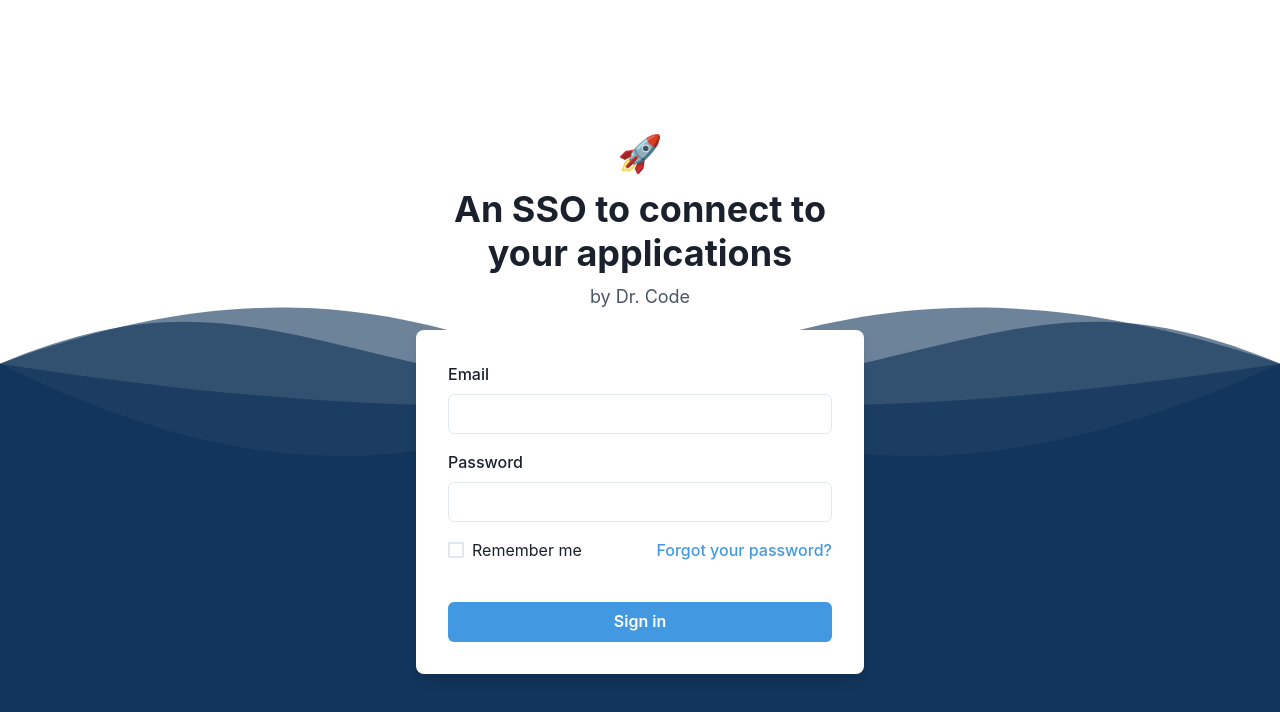
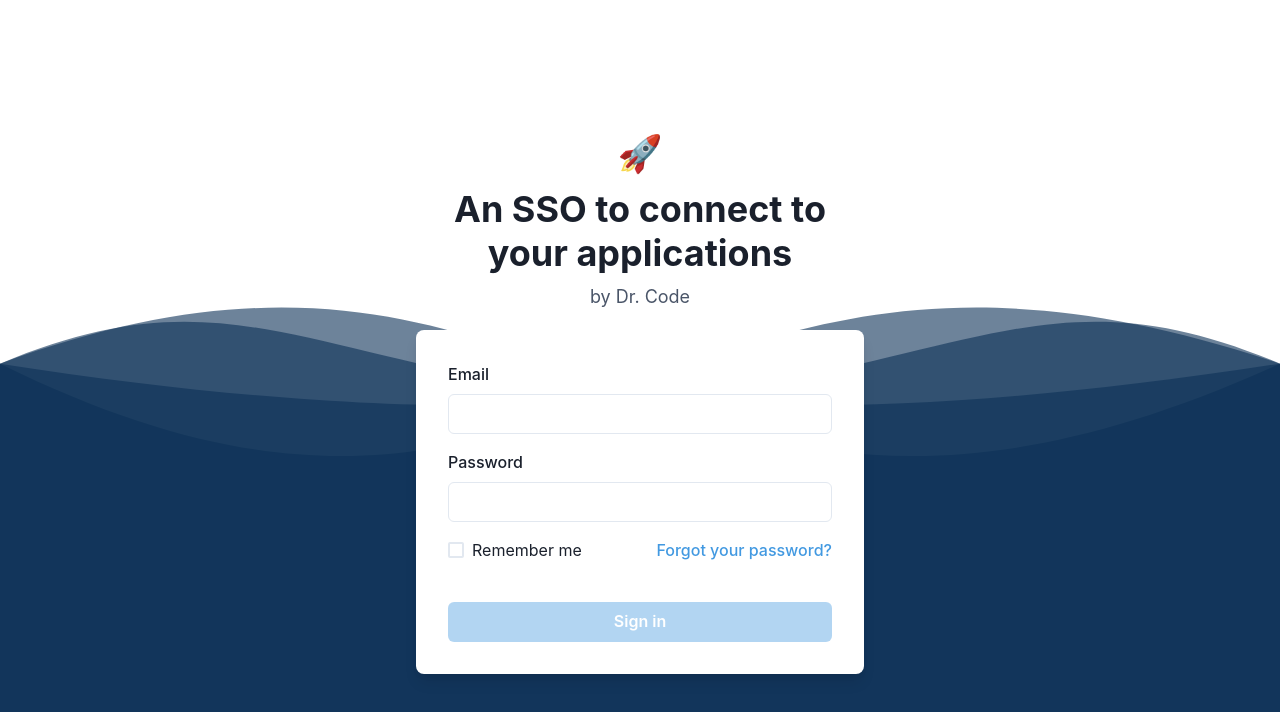
Before and after one commit to Eldenn/dr-me-frontend, a React (Vite) app: page / in a window 1280 px wide. Shown: the top 712 px of the page. Built offline with nearby package versions, Linux system fonts and the light colour scheme.

Commit message:
[LOGIN] add disabled button if not valid

```diff
--- a/src/app/pages/Home.tsx
+++ b/src/app/pages/Home.tsx
@@ -26,7 +26,7 @@ interface IFieldsForm {
 }
 
 const Home: FC = () => {
-  const { handleSubmit, register } = useForm<IFieldsForm>();
+  const { handleSubmit, register, formState: { isValid } } = useForm<IFieldsForm>();
   // const navigate = useNavigate();
   const { t } = useTranslation();
   // const { fromDomain } = useParams();
@@ -125,6 +125,7 @@ const Home: FC = () => {
                 <Button
                   type={'submit'}
                   isLoading={loading}
+                  isDisabled={!isValid}
                   bg={'blue.400'}
                   color={'white'}
                   _hover={{
```
